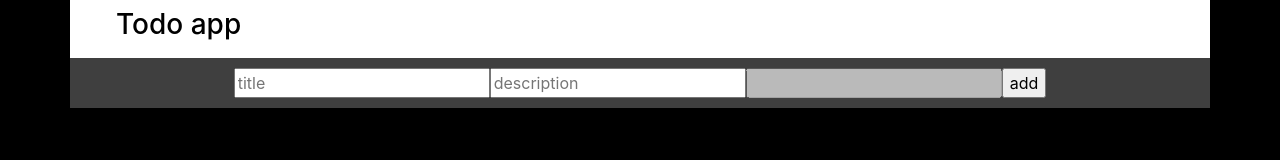
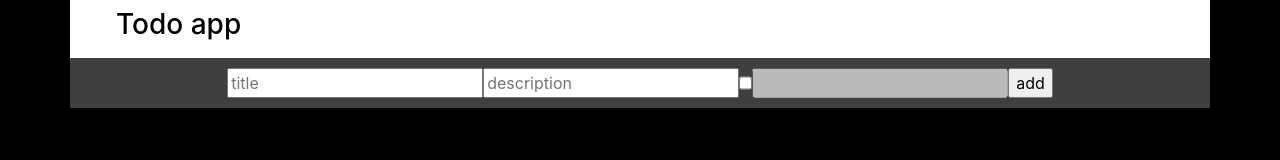
Before and after one commit to thejavierCO/Todo-app-svelte, a Svelte app: page / in a window 1280 px wide. Shown: the top 160 px of the page. Built offline with nearby package versions, Linux system fonts and the light colour scheme.

Commit message:
add checkbox

```diff
--- a/src/components/App.svelte
+++ b/src/components/App.svelte
@@ -15,13 +15,20 @@
       <form slot="input" on:submit|preventDefault={({target:a})=>{
           let data = {};
           let inputs = a.querySelectorAll("input[name]");
-          inputs.forEach(({name,value})=>value!=""?data[name] = value:"");
+          inputs.forEach((a)=>{
+            if(a.type == "checkbox"){
+              data[a.name] = a.checked;
+            }else a.value!=""?data[a.name] = a.value:""
+          });
           if(isEdit) edit(data.id,data);else add(data);
-          inputs.forEach((a)=>a.value = "");
+          inputs.forEach((a)=>{
+            if(a.type == "checkbox") a.checked = false;else a.value = ""
+          });
           if(isEdit!=false)isEdit = false;
         }} class="justify-content-center render row">
         <input type="text" placeholder="title" name="title"/>
         <input type="text" placeholder="description" name="description"/>
+        <input type="checkbox" name="done">
         <input type="text" name="id" disabled/>
         {#if isEdit}
           <input type="submit" value="edit">
@@ -29,15 +36,15 @@
           <input type="submit" value="add">
         {/if}
       </form>
-      <div slot="print" let:id let:data let:index class="card bg-secondary text-white">
-        <div class="card-body">
+      <div slot="print" let:id let:data class="card bg-secondary text-white">
+        <div class="card-body" class:done={data.done} class:text-dark={data.done}>
           <h5 class="card-title">{data.title}</h5>
           <p class="card-text">{data.description}</p>
             <button on:click={()=>document
             .querySelector("form[slot=input]")
             .querySelectorAll("input[name]")
             .forEach((a)=>{
-              a.value = data[a.name];
+              if(a.type == "checkbox") a.checked = data[a.name];else a.value = data[a.name];
               isEdit = true;
             })} class="btn btn-primary">edit</button>
             <button on:click={()=>del(id)} class="btn btn-danger">delete</button>
@@ -46,3 +53,9 @@
     </Store>
   </div>
 </Main>
+
+<style>
+  .done{
+    background-color: yellow;
+  }
+</style>
```
